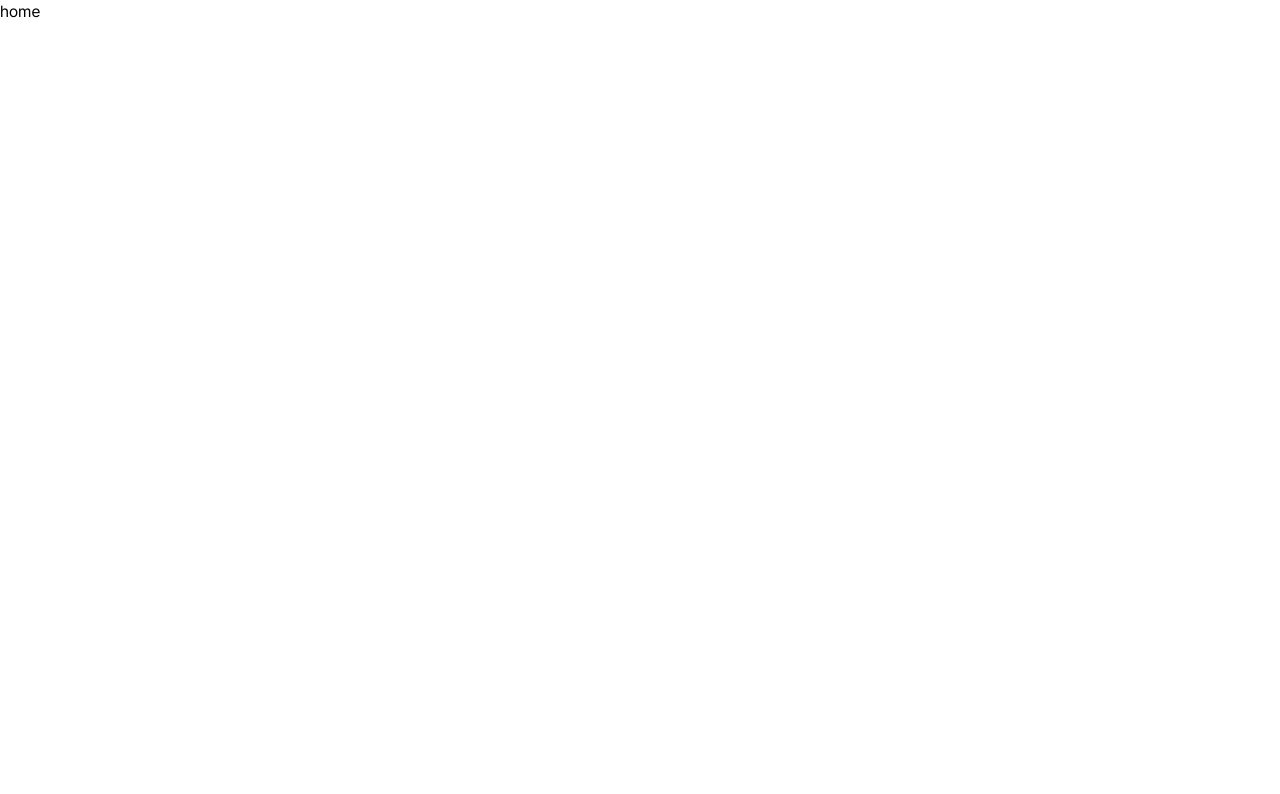
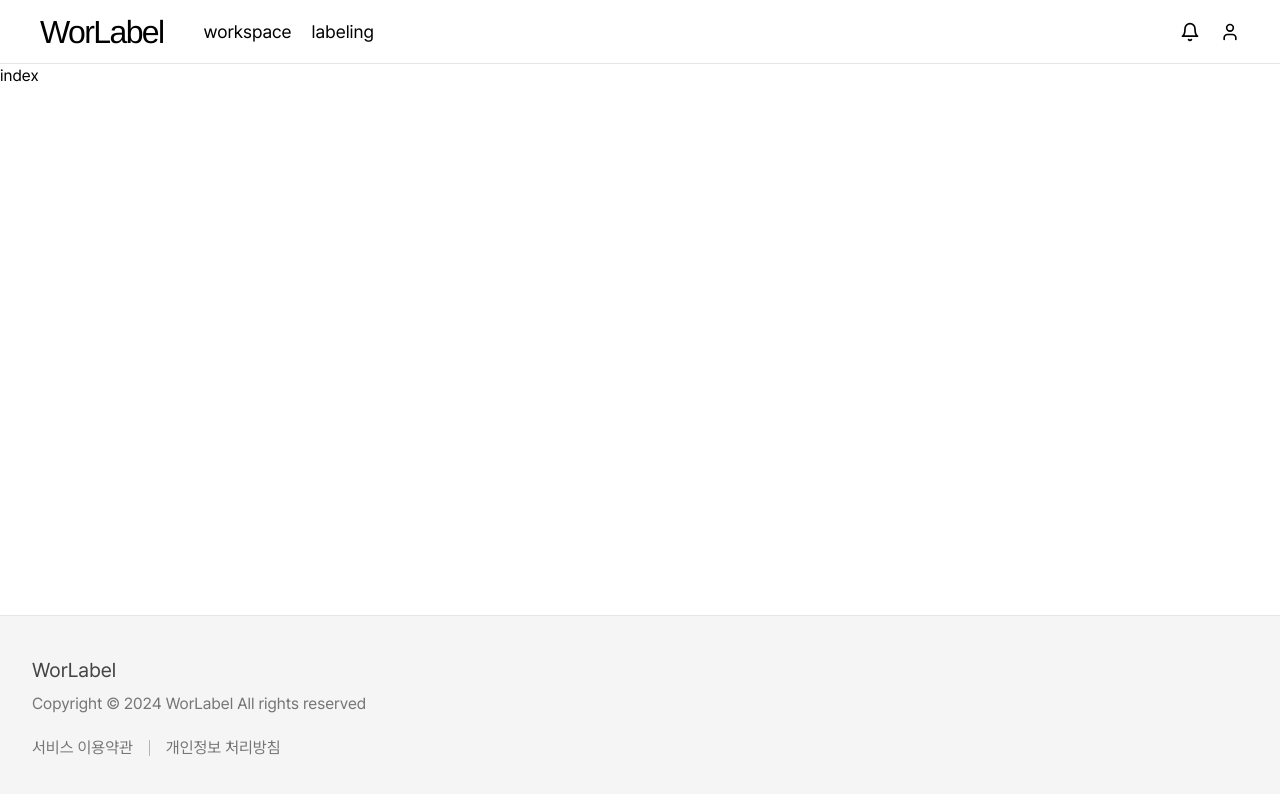
Before and after one commit to worlabel/worlabel, a React (Vite) app in the folder frontend/: page / in a window 1280 px wide. Shown: the top 794 px of the page. Built offline with nearby package versions, Linux system fonts and the light colour scheme.

Commit message:
Feat: 페이지 레이아웃 추가, 라우터 연결 - S11P21S002-70

```diff
--- /dev/null
+++ b/frontend/src/components/PageLayout/index.tsx
@@ -0,0 +1,20 @@
+import { Outlet } from 'react-router-dom';
+import Header from '../Header';
+import Footer from '../Footer';
+import { Suspense } from 'react';
+
+export default function PageLayout() {
+  return (
+    <>
+      <Header className="fixed left-0 top-0 w-full" />
+      <div className="flex min-h-screen flex-col justify-between">
+        <div className="mt-16">
+          <Suspense fallback={<div></div>}>
+            <Outlet />
+          </Suspense>
+        </div>
+        <Footer className="mt-24" />
+      </div>
+    </>
+  );
+}
--- a/frontend/src/router/index.tsx
+++ b/frontend/src/router/index.tsx
@@ -1,3 +1,4 @@
+import PageLayout from '@/components/PageLayout';
 import WorkspaceLayout from '@/components/WorkspaceLayout';
 import { createBrowserRouter } from 'react-router-dom';
 
@@ -9,7 +10,7 @@ export const webPath = {
 const router = createBrowserRouter([
   {
     path: webPath.home(),
-    element: <div>home</div>,
+    element: <PageLayout />,
     children: [
       {
         index: true,
```
